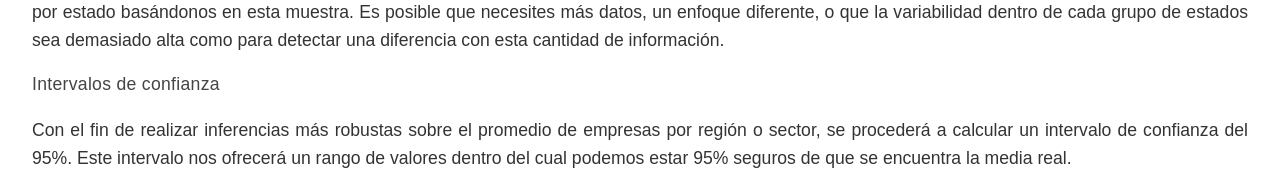
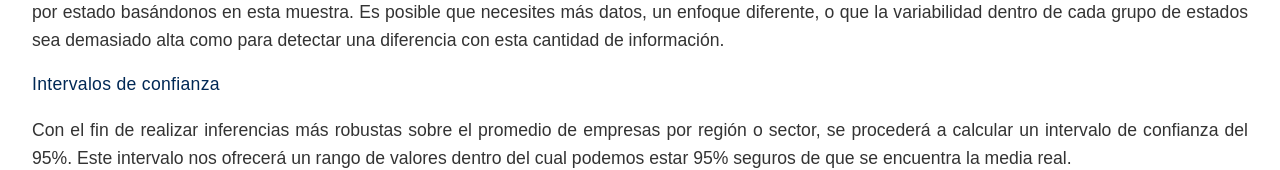
Before and after one commit to SaitoM17/mi-portafolio, a React (Create React App) app: page /Siem in a window 1280 px wide. Shown: the part 11383-11553 px from the top of the page. Built offline with nearby package versions, Linux system fonts and the light colour scheme.

Commit message:
fix: Correción a los estilos en h5

```diff
--- a/src/pages/proyectPages.css
+++ b/src/pages/proyectPages.css
@@ -53,7 +53,7 @@
   font-size: 1.1rem;
   font-weight: 500;
   margin: 1rem 0 0.5rem 0;
-  color: #444; /* Gris elegante */
+  color: #002855;/*color: #444; /* Gris elegante */
   letter-spacing: 0.3px;
 }
 
```
